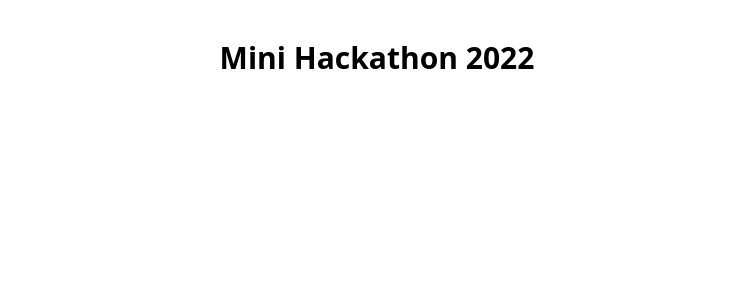
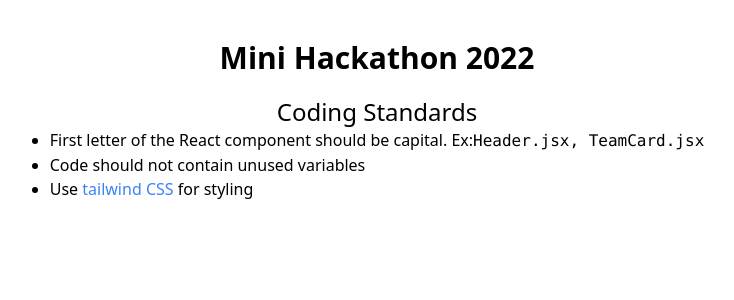
Before and after one commit to ms-club-sliit/minihackathon-2022, a React (Create React App) app: page / in a window 1280 px wide. Shown: the top 300 px of the page, without its empty margins (263-997 px from the left). Built offline with nearby package versions, Linux system fonts and the light colour scheme.

Commit message:
Setup Firebase configurations

```diff
--- a/package.json
+++ b/package.json
@@ -6,6 +6,7 @@
     "@testing-library/jest-dom": "^5.14.1",
     "@testing-library/react": "^13.0.0",
     "@testing-library/user-event": "^13.2.1",
+    "firebase": "^9.8.2",
     "react": "^18.1.0",
     "react-dom": "^18.1.0",
     "react-icons": "^4.3.1",
--- a/src/App.js
+++ b/src/App.js
@@ -2,6 +2,28 @@ function App() {
 	return (
 		<div className="grid place-items-center mt-10">
 			<h1 className="text-3xl font-bold">Mini Hackathon 2022</h1>
+			<h2 className="text-2xl mt-5">Coding Standards</h2>
+			<div className="grid place-items-start">
+				<ul className="list-disc">
+					<li>
+						First letter of the React component should be capital. Ex:
+						<code>Header.jsx, TeamCard.jsx</code>
+					</li>
+					<li>Code should not contain unused variables</li>
+					<li>
+						Use{" "}
+						<a
+							href="https://tailwindui.com/documentation"
+							target="_blank"
+							rel="noreferrer"
+							className="text-blue-500"
+						>
+							tailwind CSS
+						</a>{" "}
+						for styling
+					</li>
+				</ul>
+			</div>
 		</div>
 	);
 }
--- /dev/null
+++ b/src/Firebase.js
@@ -0,0 +1,14 @@
+import { initializeApp } from "firebase/app";
+import { FirebaseConfigs } from "./configs";
+
+const FirebaseApp = initializeApp({
+	apiKey: FirebaseConfigs.API_KEY,
+	authDomain: FirebaseConfigs.AUTH_DOMAIN,
+	projectId: FirebaseConfigs.PROJECT_ID,
+	storageBucket: FirebaseConfigs.STORAGE_BUCKET,
+	messagingSenderId: FirebaseConfigs.MESSAGING_SENDER_ID,
+	appId: FirebaseConfigs.APP_ID,
+	measurementId: FirebaseConfigs.MEASUREMENT_ID,
+});
+
+export default FirebaseApp;
--- /dev/null
+++ b/src/configs/index.js
@@ -0,0 +1,11 @@
+const FirebaseConfigs = {
+	API_KEY: process.env.REACT_APP_FIREBASE_API_KEY,
+	AUTH_DOMAIN: process.env.REACT_APP_AUTH_DOMAIN,
+	PROJECT_ID: process.env.REACT_APP_PROJECT_ID,
+	STORAGE_BUCKET: process.env.REACT_APP_STORAGE_BUCKET,
+	MESSAGING_SENDER_ID: process.env.REACT_APP_MESSAGING_SENDER_ID,
+	APP_ID: process.env.REACT_APP_APP_ID,
+	MEASUREMENT_ID: process.env.REACT_APP_MEASUREMENT_ID,
+};
+
+export { FirebaseConfigs };
--- a/src/index.js
+++ b/src/index.js
@@ -5,7 +5,7 @@ import App from "./App";
 
 const root = ReactDOM.createRoot(document.getElementById("root"));
 root.render(
-  <React.StrictMode>
-    <App />
-  </React.StrictMode>
+	<React.StrictMode>
+		<App />
+	</React.StrictMode>
 );
```
Also changed, not shown: 2 other files (tests, documents, lock files or other folders).
